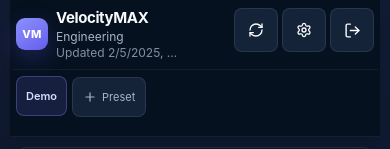
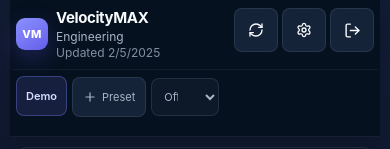
Before and after one commit to Stem0794/VelocityMaxApp, a React (Vite) app: page / in a window 390 px wide. Both pictures are taken after a click on the button "Explore with demo data". Shown: the top 149 px of the page. Built offline with nearby package versions, Linux system fonts and the light colour scheme.

Commit message:
ui: compact dashboard metadata and retain mobile auto refresh

```diff
--- a/src/components/DashboardHeader.jsx
+++ b/src/components/DashboardHeader.jsx
@@ -1,9 +1,40 @@
 import { LogOut, Plus, RefreshCw, Settings } from 'lucide-react';
+
+function formatUpdatedAt(value) {
+  if (!value) return '';
+  const timestamp = new Date(value).getTime();
+  if (Number.isNaN(timestamp)) return '';
+  const elapsed = Math.max(0, Date.now() - timestamp);
+  const minutes = Math.floor(elapsed / 60000);
+  if (minutes < 1) return 'Updated just now';
+  if (minutes < 60) return `Updated ${minutes}m ago`;
+  const hours = Math.floor(minutes / 60);
+  if (hours < 24) return `Updated ${hours}h ago`;
+  const days = Math.floor(hours / 24);
+  if (days < 7) return `Updated ${days}d ago`;
+  return `Updated ${new Date(timestamp).toLocaleDateString()}`;
+}
+
+function AutoRefreshControl({ value, onChange, mobile = false }) {
+  return (
+    <label className={`auto-refresh-control ${mobile ? 'auto-refresh-mobile' : 'auto-refresh-desktop'}`}>
+      <span>Auto refresh</span>
+      <select value={value} onChange={event => onChange(event.target.value)} aria-label="Auto refresh interval">
+        <option value="off">Off</option>
+        <option value="5m">5 min</option>
+        <option value="15m">15 min</option>
+        <option value="30m">30 min</option>
+      </select>
+    </label>
+  );
+}
 
 export default function DashboardHeader({
   presets, activePresetId, onSelectPreset, onAddPreset, onSettings, onSignOut,
   onRefresh, refreshing, data, loadingHistory, historyProgress, autoRefreshInterval, onAutoRefreshChange,
 }) {
+  const updatedLabel = formatUpdatedAt(data?.lastUpdated);
+
   return (
     <header className="dashboard-header">
       <div className="app-bar">
@@ -13,22 +44,12 @@ export default function DashboardHeader({
             <div className="brand-name">VelocityMAX</div>
             <div className="brand-context">
               <span>{data?.team || 'Engineering dashboard'}</span>
-              {data?.lastUpdated ? (
-                <span className="sync-meta">Updated {new Date(data.lastUpdated).toLocaleString()}</span>
-              ) : null}
+              {updatedLabel ? <span className="sync-meta">{updatedLabel}</span> : null}
             </div>
           </div>
         </div>
         <div className="app-actions" aria-label="Dashboard actions">
-          <label className="auto-refresh-control">
-            <span>Auto refresh</span>
-            <select value={autoRefreshInterval} onChange={event => onAutoRefreshChange(event.target.value)} aria-label="Auto refresh interval">
-              <option value="off">Off</option>
-              <option value="5m">5 min</option>
-              <option value="15m">15 min</option>
-              <option value="30m">30 min</option>
-            </select>
-          </label>
+          <AutoRefreshControl value={autoRefreshInterval} onChange={onAutoRefreshChange} />
           <button className="action-btn" type="button" onClick={onRefresh} disabled={refreshing} title="Refresh data">
             <RefreshCw size={16} className={refreshing ? 'spin-icon' : ''} aria-hidden="true" />
             <span className="action-label">Refresh</span>
@@ -61,6 +82,7 @@ export default function DashboardHeader({
           <Plus size={14} aria-hidden="true" />
           Preset
         </button>
+        <AutoRefreshControl value={autoRefreshInterval} onChange={onAutoRefreshChange} mobile />
       </div>
 
       {loadingHistory ? (
```
